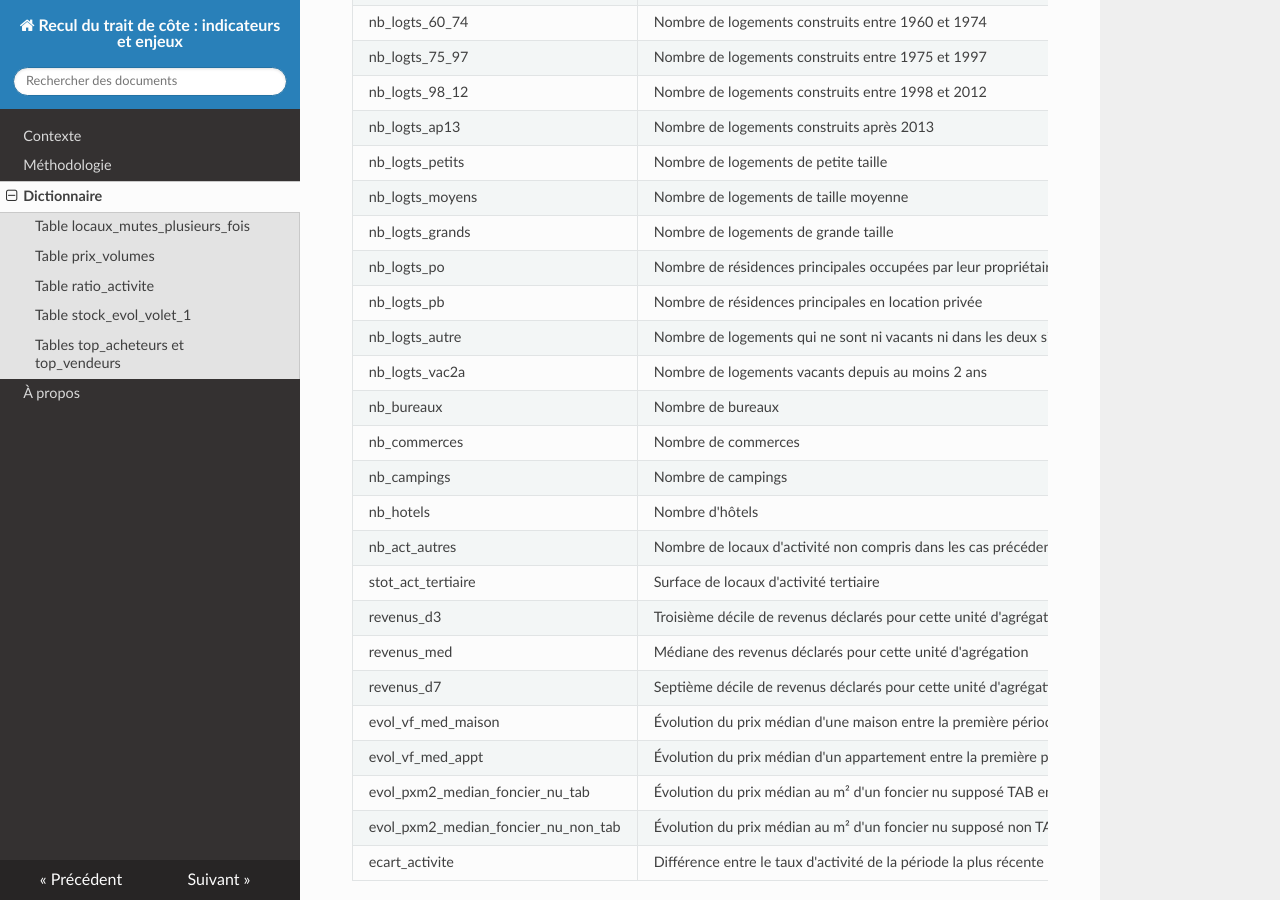
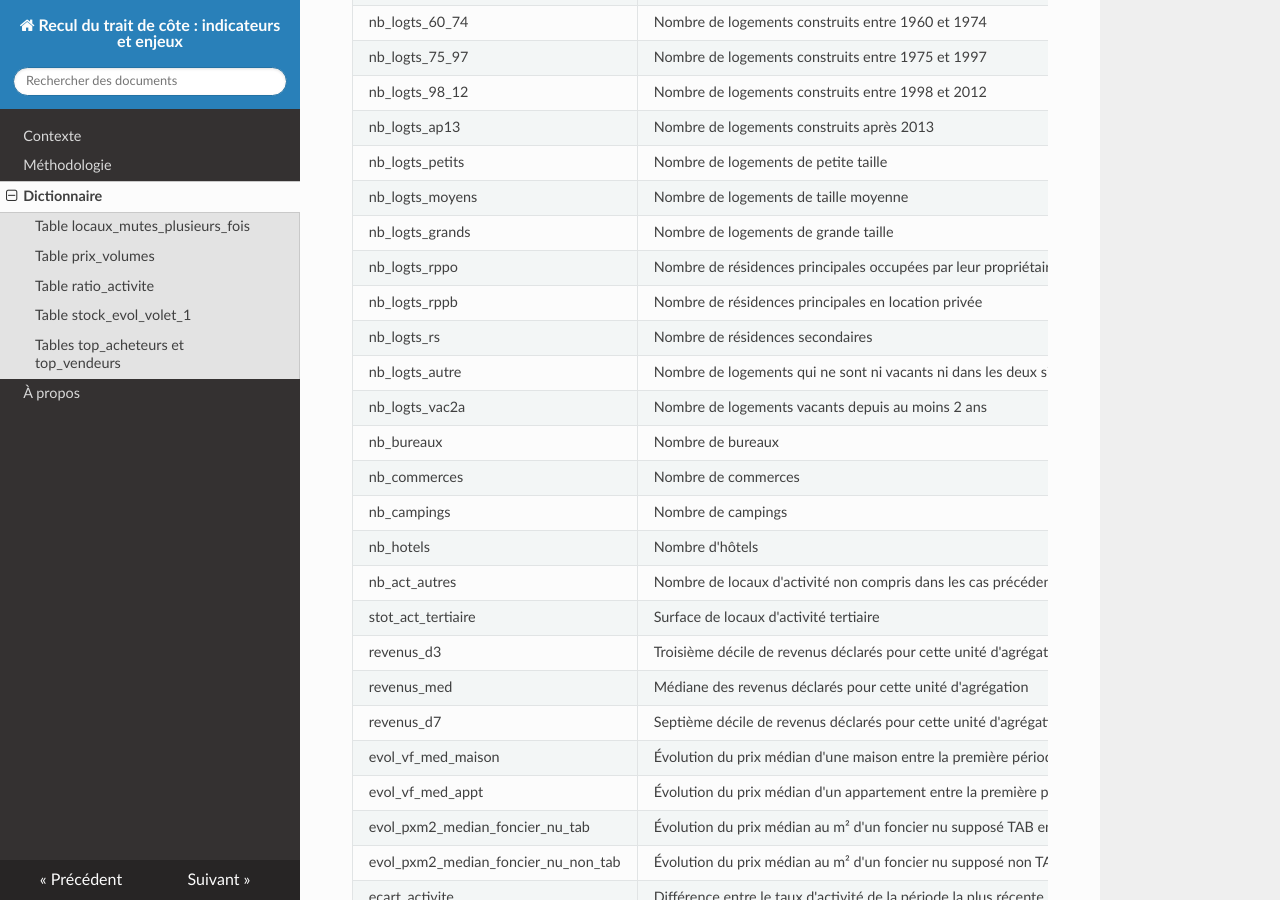
Before and after one commit to hugo-deluca/tdc_docs, an MkDocs documentation site: the page built from docs/dictionnaire.md, in a window 1280 px wide and 900 px high, scrolled down 2520 px. Built offline with MkDocs 1.6.1, drawn with Linux system fonts in a browser that asks for light colours; nearby versions of some CDN libraries.

Commit message:
correction rppo rppb rs

```diff
--- a/docs/dictionnaire.md
+++ b/docs/dictionnaire.md
@@ -82,9 +82,10 @@ Cette page propose un lexique de correspondance entre nom de variable et signifi
 | nb_logts_petits                     | Nombre de logements de petite taille                                                                                        |
 | nb_logts_moyens                     | Nombre de logements de taille moyenne                                                                                       |
 | nb_logts_grands                     | Nombre de logements de grande taille                                                                                        |
-| nb_logts_po                         | Nombre de résidences principales occupées par leur propriétaire                                                             |
-| nb_logts_pb                         | Nombre de résidences principales en location privée                                                                         |
-| nb_logts_autre                      | Nombre de logements qui ne sont ni vacants ni dans les deux situations précédentes                                          |
+| nb_logts_rppo                         | Nombre de résidences principales occupées par leur propriétaire                                                             |
+| nb_logts_rppb                         | Nombre de résidences principales en location privée                                                                         |
+| nb_logts_rs                        | Nombre de résidences secondaires                                                                         |
+| nb_logts_autre                      | Nombre de logements qui ne sont ni vacants ni dans les deux situations précédentes (inclut les logements sociaux)                                         |
 | nb_logts_vac2a                      | Nombre de logements vacants depuis au moins 2 ans                                                                           |
 | nb_bureaux                          | Nombre de bureaux                                                                                                           |
 | nb_commerces                        | Nombre de commerces                                                                                                         |
```
